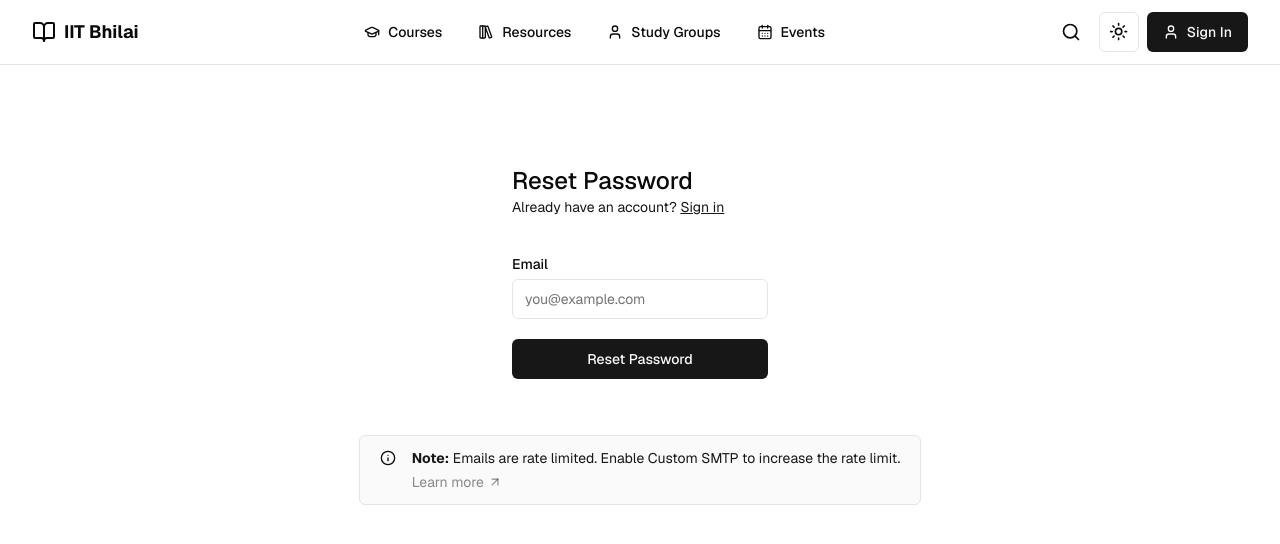
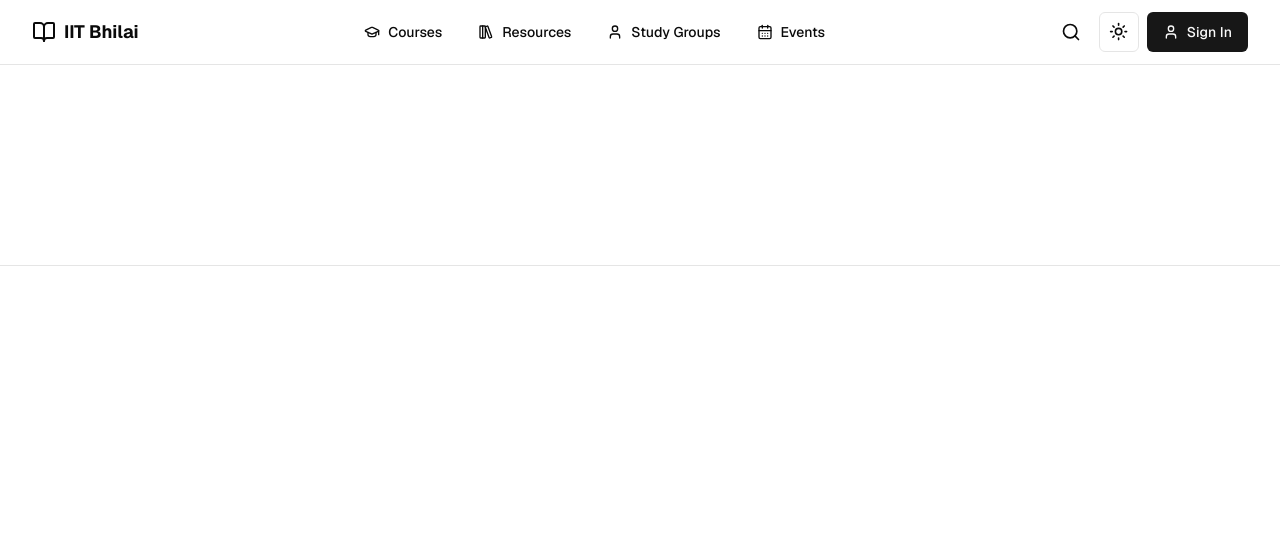
Before and after one commit to amaydixit11/acadmap, a Next.js app: page /forgot-password in a window 1280 px wide. Shown: the top 544 px of the page. Built offline with nearby package versions, Linux system fonts and the light colour scheme.

Commit message:
fixed build errors

```diff
--- a/src/app/(auth-pages)/forgot-password/page.tsx
+++ b/src/app/(auth-pages)/forgot-password/page.tsx
@@ -1,37 +1,49 @@
-import { forgotPasswordAction } from "@/app/actions";
-import { FormMessage, Message } from "@/components/form-message";
-import { SubmitButton } from "@/components/submit-button";
-import { Input } from "@/components/ui/input";
-import { Label } from "@/components/ui/label";
-import Link from "next/link";
-import { SmtpMessage } from "../smtp-message";
+// import { forgotPasswordAction } from "@/app/actions";
+// import { FormMessage, Message } from "@/components/form-message";
+// import { SubmitButton } from "@/components/submit-button";
+// import { Input } from "@/components/ui/input";
+// import { Label } from "@/components/ui/label";
+// import Link from "next/link";
+// import { SmtpMessage } from "../smtp-message";
 
-export default async function ForgotPassword(props: {
-  searchParams: Promise<Message>;
-}) {
-  const searchParams = await props.searchParams;
+// export default async function ForgotPassword(props: {
+//   searchParams: Promise<Message>;
+// }) {
+//   const searchParams = await props.searchParams;
+//   return (
+//     <>
+//       <form className="flex-1 flex flex-col w-full gap-2 text-foreground [&>input]:mb-6 min-w-64 max-w-64 mx-auto">
+//         <div>
+//           <h1 className="text-2xl font-medium">Reset Password</h1>
+//           <p className="text-sm text-secondary-foreground">
+//             Already have an account?{" "}
+//             <Link className="text-primary underline" href="/sign-in">
+//               Sign in
+//             </Link>
+//           </p>
+//         </div>
+//         <div className="flex flex-col gap-2 [&>input]:mb-3 mt-8">
+//           <Label htmlFor="email">Email</Label>
+//           <Input name="email" placeholder="you@example.com" required />
+//           <SubmitButton formAction={forgotPasswordAction}>
+//             Reset Password
+//           </SubmitButton>
+//           <FormMessage message={searchParams} />
+//         </div>
+//       </form>
+//       <SmtpMessage />
+//     </>
+//   );
+// }
+
+import React from 'react'
+
+const ForgotPassword = () => {
   return (
-    <>
-      <form className="flex-1 flex flex-col w-full gap-2 text-foreground [&>input]:mb-6 min-w-64 max-w-64 mx-auto">
-        <div>
-          <h1 className="text-2xl font-medium">Reset Password</h1>
-          <p className="text-sm text-secondary-foreground">
-            Already have an account?{" "}
-            <Link className="text-primary underline" href="/sign-in">
-              Sign in
-            </Link>
-          </p>
-        </div>
-        <div className="flex flex-col gap-2 [&>input]:mb-3 mt-8">
-          <Label htmlFor="email">Email</Label>
-          <Input name="email" placeholder="you@example.com" required />
-          <SubmitButton formAction={forgotPasswordAction}>
-            Reset Password
-          </SubmitButton>
-          <FormMessage message={searchParams} />
-        </div>
-      </form>
-      <SmtpMessage />
-    </>
-  );
+    <div>
+
+    </div>
+  )
 }
+
+export default ForgotPassword
--- a/src/app/(auth-pages)/sign-in/page.tsx
+++ b/src/app/(auth-pages)/sign-in/page.tsx
@@ -1,44 +1,56 @@
-import { signInAction } from "@/app/actions";
-import { FormMessage, Message } from "@/components/form-message";
-import { SubmitButton } from "@/components/submit-button";
-import { Input } from "@/components/ui/input";
-import { Label } from "@/components/ui/label";
-import Link from "next/link";
+// import { signInAction } from "@/app/actions";
+// import { FormMessage, Message } from "@/components/form-message";
+// import { SubmitButton } from "@/components/submit-button";
+// import { Input } from "@/components/ui/input";
+// import { Label } from "@/components/ui/label";
+// import Link from "next/link";
 
-export default async function Login(props: { searchParams: Promise<Message> }) {
-  const searchParams = await props.searchParams;
+// export default async function Login(props: { searchParams: Promise<Message> }) {
+//   const searchParams = await props.searchParams;
+//   return (
+//     <form className="flex-1 flex flex-col min-w-64">
+//       <h1 className="text-2xl font-medium">Sign in</h1>
+//       <p className="text-sm text-foreground">
+//         Don't have an account?{" "}
+//         <Link className="text-foreground font-medium underline" href="/sign-up">
+//           Sign up
+//         </Link>
+//       </p>
+//       <div className="flex flex-col gap-2 [&>input]:mb-3 mt-8">
+//         <Label htmlFor="email">Email</Label>
+//         <Input name="email" placeholder="you@example.com" required />
+//         <div className="flex justify-between items-center">
+//           <Label htmlFor="password">Password</Label>
+//           <Link
+//             className="text-xs text-foreground underline"
+//             href="/forgot-password"
+//           >
+//             Forgot Password?
+//           </Link>
+//         </div>
+//         <Input
+//           type="password"
+//           name="password"
+//           placeholder="Your password"
+//           required
+//         />
+//         <SubmitButton pendingText="Signing In..." formAction={signInAction}>
+//           Sign in
+//         </SubmitButton>
+//         <FormMessage message={searchParams} />
+//       </div>
+//     </form>
+//   );
+// }
+
+import React from 'react'
+
+const Login = () => {
   return (
-    <form className="flex-1 flex flex-col min-w-64">
-      <h1 className="text-2xl font-medium">Sign in</h1>
-      <p className="text-sm text-foreground">
-        Don't have an account?{" "}
-        <Link className="text-foreground font-medium underline" href="/sign-up">
-          Sign up
-        </Link>
-      </p>
-      <div className="flex flex-col gap-2 [&>input]:mb-3 mt-8">
-        <Label htmlFor="email">Email</Label>
-        <Input name="email" placeholder="you@example.com" required />
-        <div className="flex justify-between items-center">
-          <Label htmlFor="password">Password</Label>
-          <Link
-            className="text-xs text-foreground underline"
-            href="/forgot-password"
-          >
-            Forgot Password?
-          </Link>
-        </div>
-        <Input
-          type="password"
-          name="password"
-          placeholder="Your password"
-          required
-        />
-        <SubmitButton pendingText="Signing In..." formAction={signInAction}>
-          Sign in
-        </SubmitButton>
-        <FormMessage message={searchParams} />
-      </div>
-    </form>
-  );
+    <div>
+
+    </div>
+  )
 }
+
+export default Login
--- a/src/app/(auth-pages)/sign-up/page.tsx
+++ b/src/app/(auth-pages)/sign-up/page.tsx
@@ -1,51 +1,63 @@
-import { signUpAction } from "@/app/actions";
-import { FormMessage, Message } from "@/components/form-message";
-import { SubmitButton } from "@/components/submit-button";
-import { Input } from "@/components/ui/input";
-import { Label } from "@/components/ui/label";
-import Link from "next/link";
-import { SmtpMessage } from "../smtp-message";
+// import { signUpAction } from "@/app/actions";
+// import { FormMessage, Message } from "@/components/form-message";
+// import { SubmitButton } from "@/components/submit-button";
+// import { Input } from "@/components/ui/input";
+// import { Label } from "@/components/ui/label";
+// import Link from "next/link";
+// import { SmtpMessage } from "../smtp-message";
 
-export default async function Signup(props: {
-  searchParams: Promise<Message>;
-}) {
-  const searchParams = await props.searchParams;
-  if ("message" in searchParams) {
-    return (
-      <div className="w-full flex-1 flex items-center h-screen sm:max-w-md justify-center gap-2 p-4">
-        <FormMessage message={searchParams} />
-      </div>
-    );
-  }
+// export default async function Signup(props: {
+//   searchParams: Promise<Message>;
+// }) {
+//   const searchParams = await props.searchParams;
+//   if ("message" in searchParams) {
+//     return (
+//       <div className="w-full flex-1 flex items-center h-screen sm:max-w-md justify-center gap-2 p-4">
+//         <FormMessage message={searchParams} />
+//       </div>
+//     );
+//   }
 
+//   return (
+//     <>
+//       <form className="flex flex-col min-w-64 max-w-64 mx-auto">
+//         <h1 className="text-2xl font-medium">Sign up</h1>
+//         <p className="text-sm text text-foreground">
+//           Already have an account?{" "}
+//           <Link className="text-primary font-medium underline" href="/sign-in">
+//             Sign in
+//           </Link>
+//         </p>
+//         <div className="flex flex-col gap-2 [&>input]:mb-3 mt-8">
+//           <Label htmlFor="email">Email</Label>
+//           <Input name="email" placeholder="you@example.com" required />
+//           <Label htmlFor="password">Password</Label>
+//           <Input
+//             type="password"
+//             name="password"
+//             placeholder="Your password"
+//             minLength={6}
+//             required
+//           />
+//           <SubmitButton formAction={signUpAction} pendingText="Signing up...">
+//             Sign up
+//           </SubmitButton>
+//           <FormMessage message={searchParams} />
+//         </div>
+//       </form>
+//       <SmtpMessage />
+//     </>
+//   );
+// }
+
+import React from 'react'
+
+const SignUp = () => {
   return (
-    <>
-      <form className="flex flex-col min-w-64 max-w-64 mx-auto">
-        <h1 className="text-2xl font-medium">Sign up</h1>
-        <p className="text-sm text text-foreground">
-          Already have an account?{" "}
-          <Link className="text-primary font-medium underline" href="/sign-in">
-            Sign in
-          </Link>
-        </p>
-        <div className="flex flex-col gap-2 [&>input]:mb-3 mt-8">
-          <Label htmlFor="email">Email</Label>
-          <Input name="email" placeholder="you@example.com" required />
-          <Label htmlFor="password">Password</Label>
-          <Input
-            type="password"
-            name="password"
-            placeholder="Your password"
-            minLength={6}
-            required
-          />
-          <SubmitButton formAction={signUpAction} pendingText="Signing up...">
-            Sign up
-          </SubmitButton>
-          <FormMessage message={searchParams} />
-        </div>
-      </form>
-      <SmtpMessage />
-    </>
-  );
+    <div>
+
+    </div>
+  )
 }
+
+export default SignUp
--- a/src/app/actions.ts
+++ b/src/app/actions.ts
@@ -56,7 +56,7 @@ export const signInAction = async (formData: FormData) => {
   return redirect("/protected");
 };
 
-export const forgotPasswordAction = async (formData: FormData) => {
+export const  forgotPasswordAction = async (formData: FormData) => {
   const email = formData.get("email")?.toString();
   const supabase = await createClient();
   const origin = (await headers()).get("origin");
--- a/src/app/protected/reset-password/page.tsx
+++ b/src/app/protected/reset-password/page.tsx
@@ -1,37 +1,49 @@
-import { resetPasswordAction } from "@/app/actions";
-import { FormMessage, Message } from "@/components/form-message";
-import { SubmitButton } from "@/components/submit-button";
-import { Input } from "@/components/ui/input";
-import { Label } from "@/components/ui/label";
+// import { resetPasswordAction } from "@/app/actions";
+// import { FormMessage, Message } from "@/components/form-message";
+// import { SubmitButton } from "@/components/submit-button";
+// import { Input } from "@/components/ui/input";
+// import { Label } from "@/components/ui/label";
 
-export default async function ResetPassword(props: {
-  searchParams: Promise<Message>;
-}) {
-  const searchParams = await props.searchParams;
+// export default async function ResetPassword(props: {
+//   searchParams: Promise<Message>;
+// }) {
+//   const searchParams = await props.searchParams;
+//   return (
+//     <form className="flex flex-col w-full max-w-md p-4 gap-2 [&>input]:mb-4">
+//       <h1 className="text-2xl font-medium">Reset password</h1>
+//       <p className="text-sm text-foreground/60">
+//         Please enter your new password below.
+//       </p>
+//       <Label htmlFor="password">New password</Label>
+//       <Input
+//         type="password"
+//         name="password"
+//         placeholder="New password"
+//         required
+//       />
+//       <Label htmlFor="confirmPassword">Confirm password</Label>
+//       <Input
+//         type="password"
+//         name="confirmPassword"
+//         placeholder="Confirm password"
+//         required
+//       />
+//       <SubmitButton formAction={resetPasswordAction}>
+//         Reset password
+//       </SubmitButton>
+//       <FormMessage message={searchParams} />
+//     </form>
+//   );
+// }
+
+import React from 'react'
+
+const ResetPassword = () => {
   return (
-    <form className="flex flex-col w-full max-w-md p-4 gap-2 [&>input]:mb-4">
-      <h1 className="text-2xl font-medium">Reset password</h1>
-      <p className="text-sm text-foreground/60">
-        Please enter your new password below.
-      </p>
-      <Label htmlFor="password">New password</Label>
-      <Input
-        type="password"
-        name="password"
-        placeholder="New password"
-        required
-      />
-      <Label htmlFor="confirmPassword">Confirm password</Label>
-      <Input
-        type="password"
-        name="confirmPassword"
-        placeholder="Confirm password"
-        required
-      />
-      <SubmitButton formAction={resetPasswordAction}>
-        Reset password
-      </SubmitButton>
-      <FormMessage message={searchParams} />
-    </form>
-  );
+    <div>
+
+    </div>
+  )
 }
+
+export default ResetPassword
```
Also changed, not shown: src/app/courses/[id]/page.tsx (+37 -8 lines), tailwind.config.ts (+1 -19 lines).
